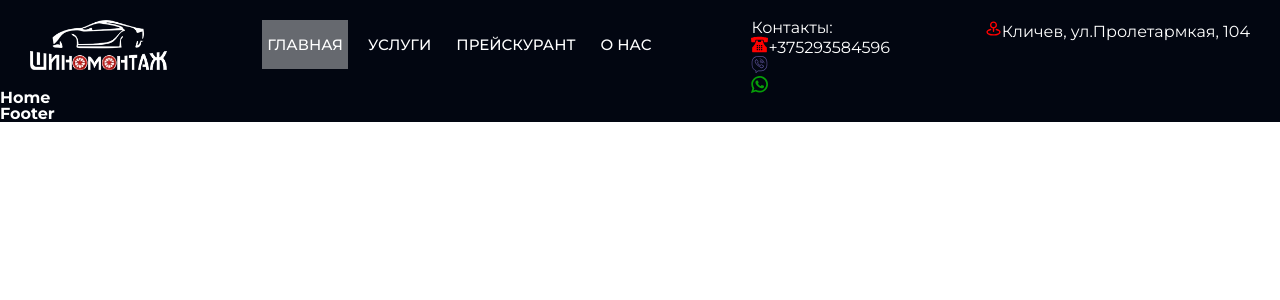
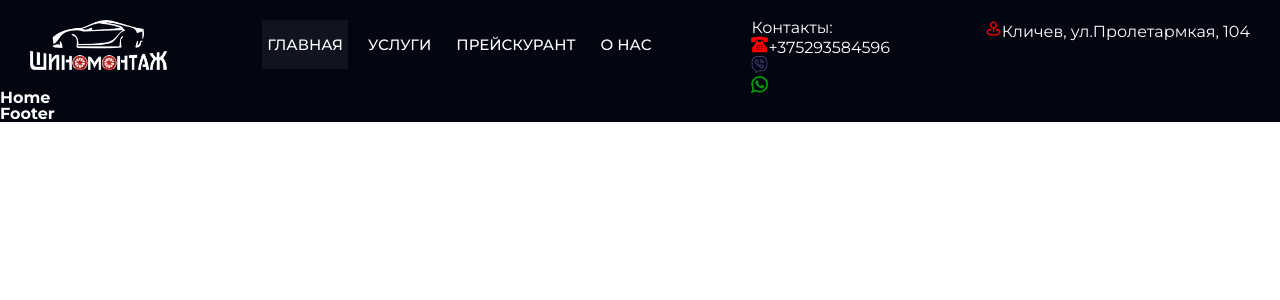
Before and after one commit to abadot1/sto, a React (Create React App) app: page / in a window 1280 px wide. Shown: the top 300 px of the page. Built offline with nearby package versions, Linux system fonts and the light colour scheme.

Commit message:
modified:   src/index.css

```diff
--- a/src/index.css
+++ b/src/index.css
@@ -68,11 +68,11 @@ a {
   position: absolute;
   left: 0px;
   bottom: 0px;
-  background-color: #ffffff65;
+  background-color: #ffffff0e;
   /* z-index: -1; */
   width: 0%;
   height: 100%;
-  transition: 0.8s;
+  transition: 0.3s;
 }
 
 .nav_link a:hover::after {
@@ -80,7 +80,7 @@ a {
 }
 
 .active-link {
-  background-color: #ffffff65;
+  background-color: #ffffff0e;
 }
 
 .viber {
```
